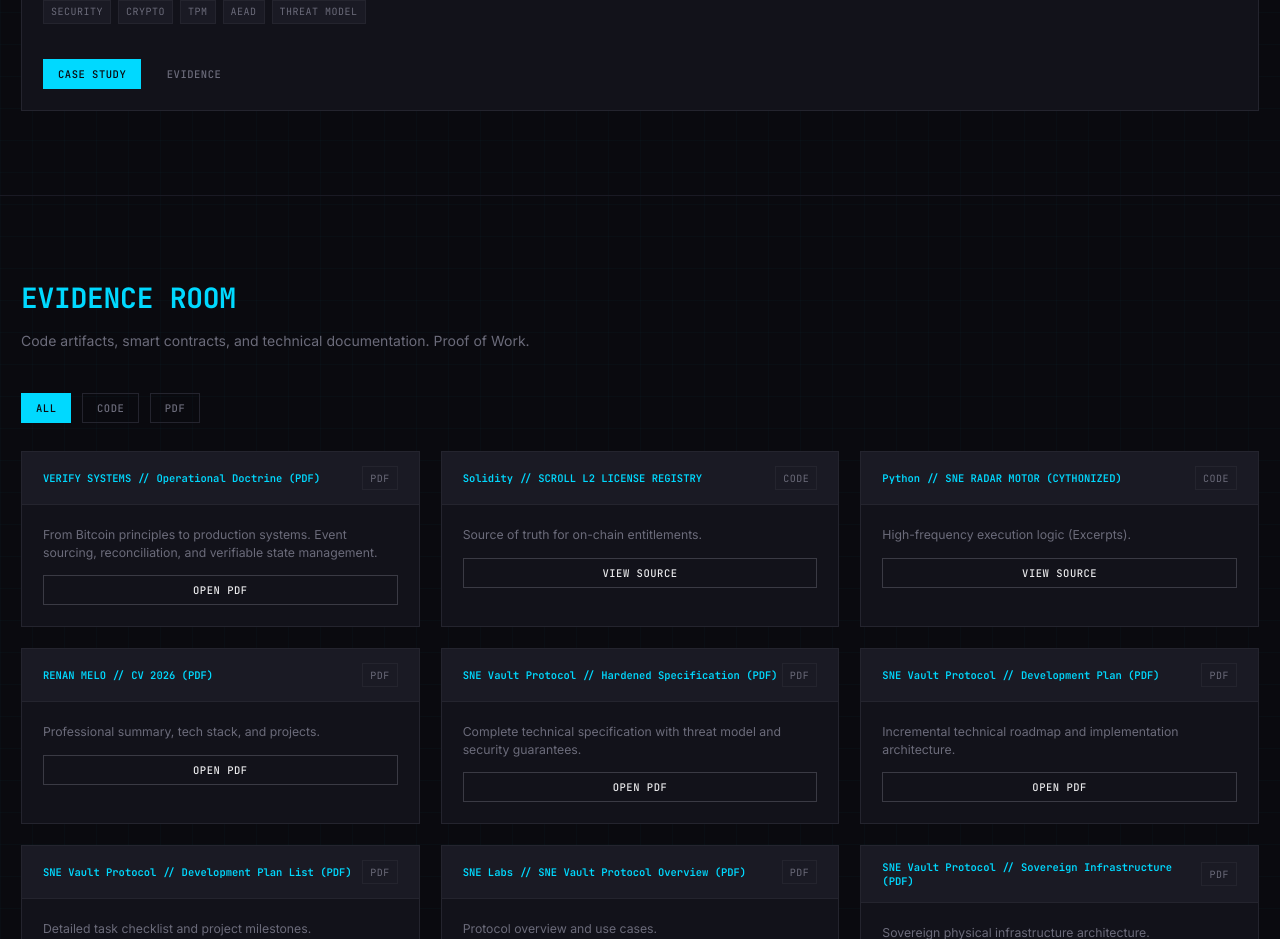
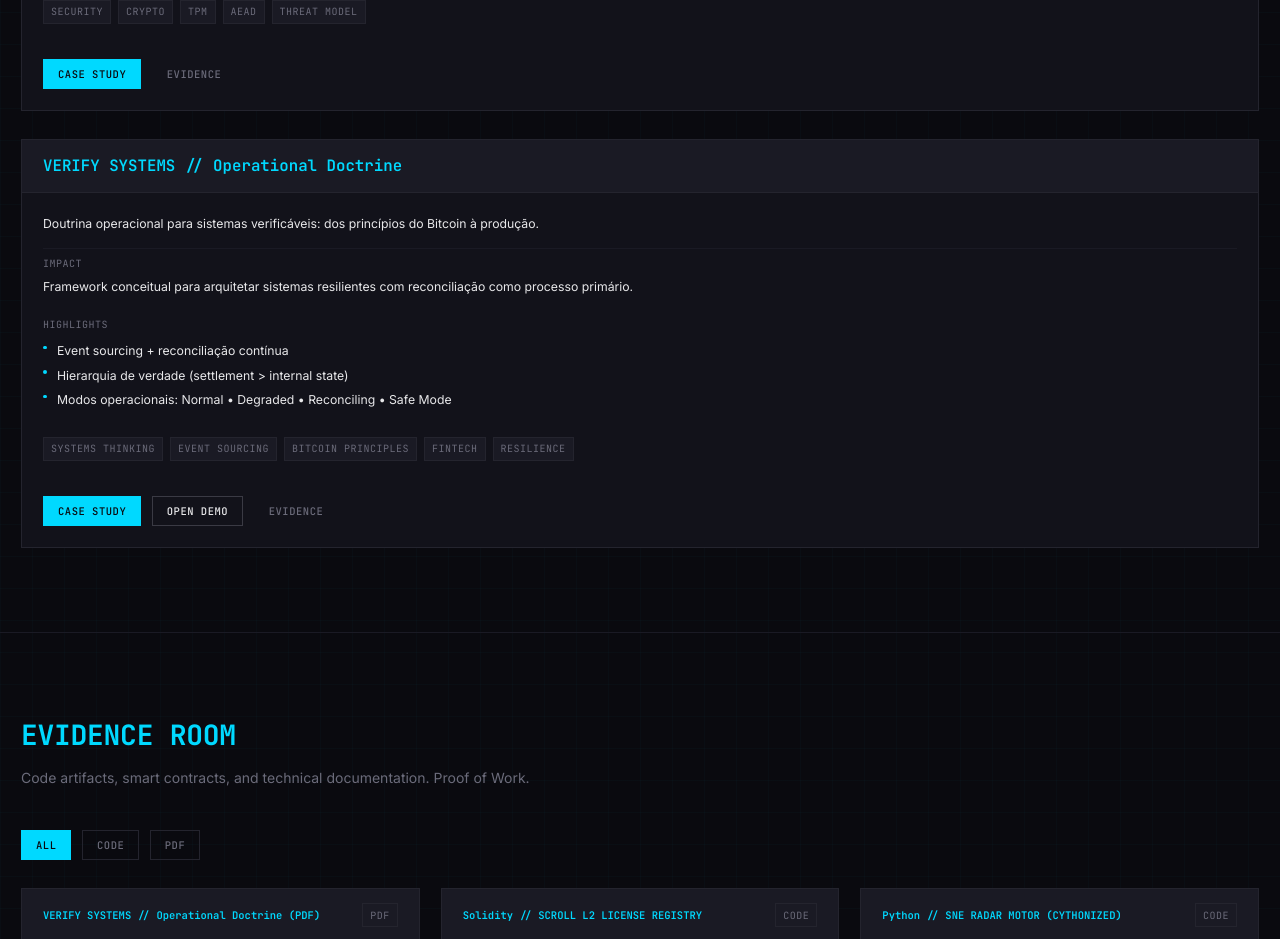
Before and after one commit to 4LFR3Dv1/Portfolio, a React (Vite) app: page / in a window 1280 px wide. Shown: the part 2100-3039 px from the top of the page. Built offline with nearby package versions, Linux system fonts and the light colour scheme.

Commit message:
feat: add VERIFY SYSTEMS to Selected Work section
- Add VERIFY SYSTEMS as 4th featured project
- Highlights: Event sourcing, reconciliation, operational modes
- Badges: Systems Thinking, Bitcoin Principles, Fintech, Resilience
- Links to PDF documentation

```diff
--- a/src/app/components/selected-work-section.tsx
+++ b/src/app/components/selected-work-section.tsx
@@ -46,6 +46,19 @@ export function SelectedWorkSection({ onCaseStudy, onDemo, onEvidence }: Selecte
         'Criptografia e zeroization por tamper'
       ],
       badges: ['SECURITY', 'CRYPTO', 'TPM', 'AEAD', 'THREAT MODEL']
+    },
+    {
+      id: 'verify-systems',
+      title: 'VERIFY SYSTEMS // Operational Doctrine',
+      subtitle: 'Doutrina operacional para sistemas verificáveis: dos princípios do Bitcoin à produção.',
+      impact: 'Framework conceitual para arquitetar sistemas resilientes com reconciliação como processo primário.',
+      highlights: [
+        'Event sourcing + reconciliação contínua',
+        'Hierarquia de verdade (settlement > internal state)',
+        'Modos operacionais: Normal • Degraded • Reconciling • Safe Mode'
+      ],
+      badges: ['SYSTEMS THINKING', 'EVENT SOURCING', 'BITCOIN PRINCIPLES', 'FINTECH', 'RESILIENCE'],
+      demo: '/docs/VERIFY_SYSTEMS.pdf'
     }
   ];
 
```
